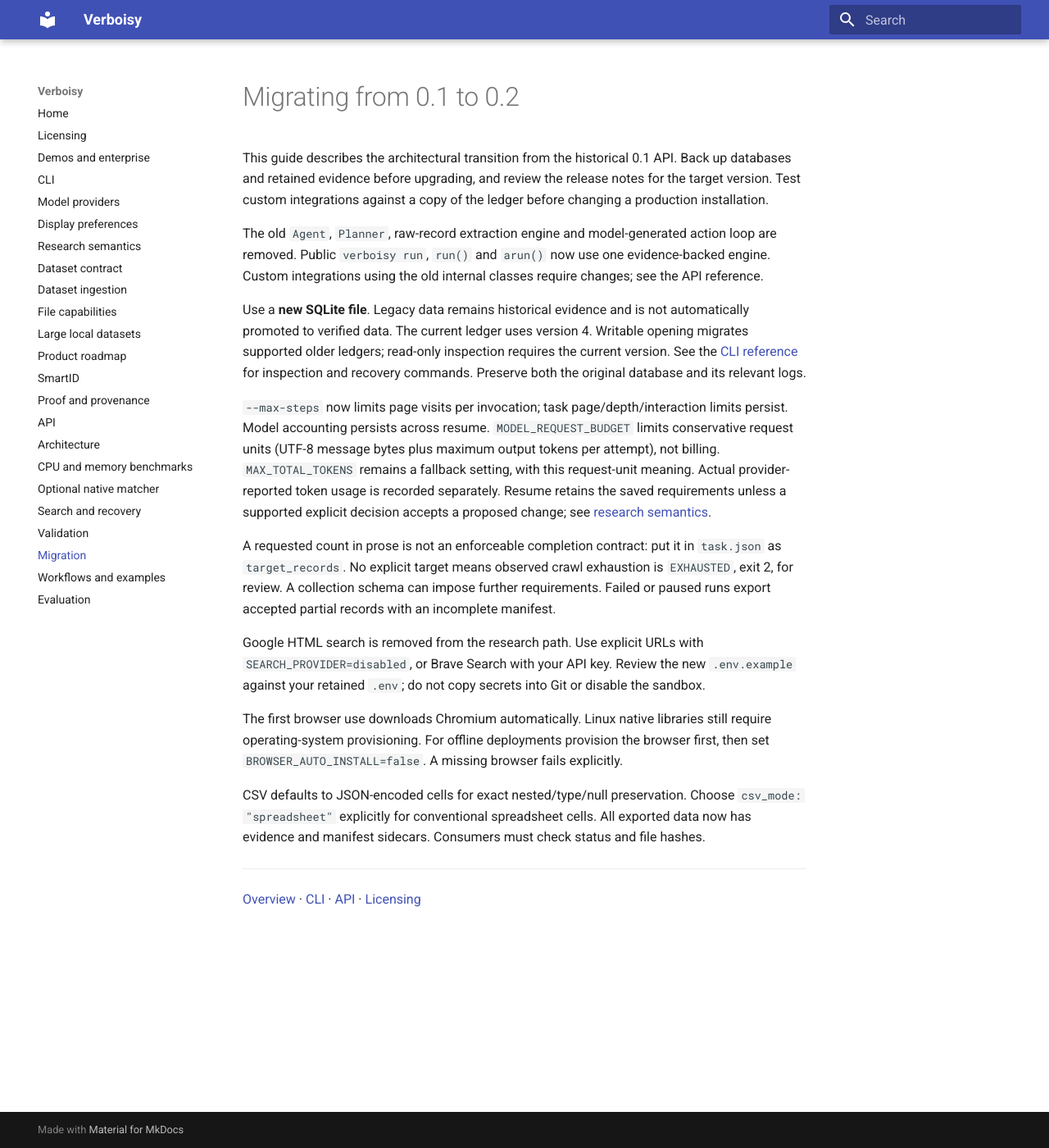
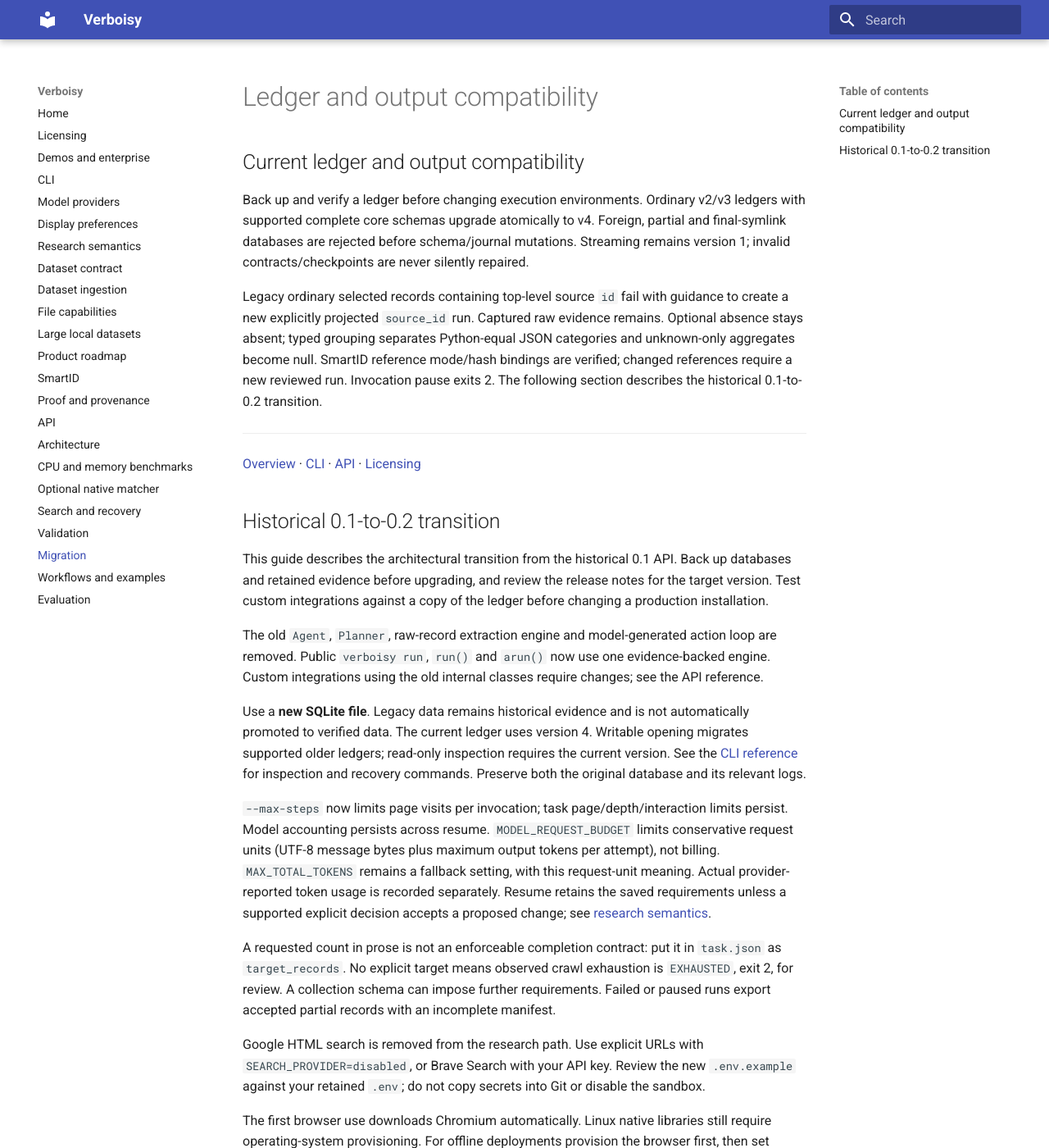
Before and after one commit to EmanueleTorrisi/verboisy, an MkDocs documentation site: the page built from docs/migration.md, in a window 1280 px wide and 1400 px high. Shown: the whole window at 82% size. Built offline with MkDocs 1.6.1 and Material for MkDocs 9.7.7, drawn with Linux system fonts in a browser that asks for light colours.

Commit message:
docs: document current ledger and output compatibility boundaries

```diff
--- a/docs/migration.md
+++ b/docs/migration.md
@@ -1,6 +1,26 @@
 <!-- Copyright (c) 2026 Emanuele Torrisi. See LICENSE for applicable terms. -->
 
-# Migrating from 0.1 to 0.2
+# Ledger and output compatibility
+
+## Current ledger and output compatibility
+
+Back up and verify a ledger before changing execution environments. Ordinary v2/v3
+ledgers with supported complete core schemas upgrade atomically to v4. Foreign,
+partial and final-symlink databases are rejected before schema/journal mutations.
+Streaming remains version 1; invalid contracts/checkpoints are never silently repaired.
+
+Legacy ordinary selected records containing top-level source `id` fail with guidance
+to create a new explicitly projected `source_id` run. Captured raw evidence remains.
+Optional absence stays absent; typed grouping separates Python-equal JSON categories
+and unknown-only aggregates become null. SmartID reference mode/hash bindings are
+verified; changed references require a new reviewed run. Invocation pause exits 2.
+The following section describes the historical 0.1-to-0.2 transition.
+
+---
+
+[Overview](index.md) · [CLI](cli.md) · [API](api.md) · [Licensing](licensing.md)
+
+## Historical 0.1-to-0.2 transition
 
 This guide describes the architectural transition from the historical 0.1 API.
 Back up databases and retained evidence before upgrading, and review the release
```
Also changed, not shown: other parts of docs/migration.md (+0 -4 lines).
